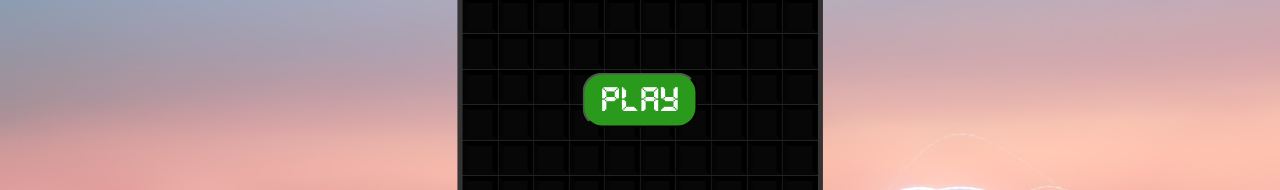
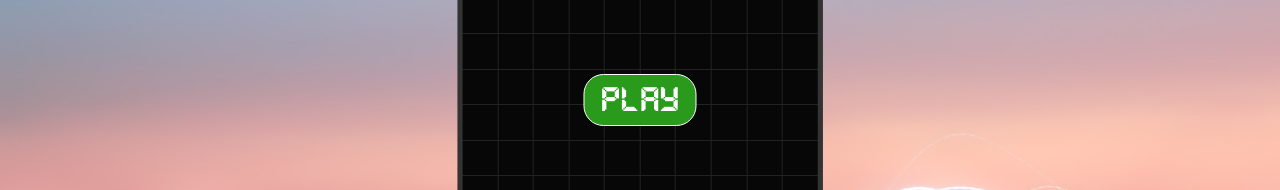
Before and after one commit to jentgelmeier/react-tetris, a React (Create React App) app: page / in a window 1280 px wide. Shown: the part 260-450 px from the top of the page. Built offline with nearby package versions, Linux system fonts and the light colour scheme.

Commit message:
add droptime, collision detection, rotate move, line clear, new gameOver logic, game status info

```diff
--- a/src/components/Cell.js
+++ b/src/components/Cell.js
@@ -7,8 +7,7 @@ function Cell({ type }) {
       style={{
         aspectRatio: 1,
         background: `rgba(${TETROMINOS[type].color}, 0.8)`,
-        // border: !type ? '0px solid' : '4px solid',
-        border: '5px solid',
+        border: !type ? '0px solid' : '4px solid',
         borderBottomColor: `rgba(${TETROMINOS[type].color}, 0.1)`,
         borderTopColor: `rgba(${TETROMINOS[type].color}, 1)`,
         borderRightColor: `rgba(${TETROMINOS[type].color}, 1)`,
--- a/src/components/Display.js
+++ b/src/components/Display.js
@@ -9,6 +9,7 @@ function Display({ text, gameOver = false }) {
         borderRadius: "10px",
         color: gameOver ? "red" : "#999999",
         fontSize: "0.8rem",
+        whiteSpace: "nowrap",
       }}
     >
       {text}
--- a/src/components/PlayButton.js
+++ b/src/components/PlayButton.js
@@ -2,23 +2,27 @@ import React from "react";
 
 function PlayButton({ text, show, onClick }) {
   return (
-    <button className="fs-3 px-3 pt-2"
+    <button
+      className="btn fs-3 px-3"
       type="button"
       onClick={onClick}
       style={{
         background: "#2a9a1c",
-        display: show ? '' : 'none',
-        color: 'white',
-        position: 'absolute',
-        top: '45%',
-        left: '50%',
-        transform: 'translate(-50%, -50%)',
-        borderRadius: '20px',
+        display: show ? "" : "none",
+        color: "white",
+        position: "absolute",
+        top: "45%",
+        left: "50%",
+        transform: "translate(-50%, -50%)",
+        borderRadius: "20px",
+        border: "1px solid white",
+        paddingBottom: "0px",
+        paddingTop: "8px",
       }}
     >
       {text}
     </button>
-    );
+  );
 }
 
 export default PlayButton;
--- a/src/components/Tetris.js
+++ b/src/components/Tetris.js
@@ -1,65 +1,83 @@
-import React, { useEffect, useState } from "react";
+import React, { useRef, useState } from "react";
 
 // Components
 import Stage from "./Stage";
 // import Window from "./Window";
 import Display from "./Display";
+import PlayButton from "./PlayButton";
 
 // utils
-import { createStage } from "../utils/gameHelper";
+import { checkCollision, createStage } from "../utils/gameHelper";
+
+// custom hooks
 import { useGameStatus } from "../hooks/useGameStatus";
-import PlayButton from "./PlayButton";
-import usePlayer from "../hooks/usePlayer";
-import useStage from "../hooks/useStage";
+import { usePlayer } from "../hooks/usePlayer";
+import { useStage } from "../hooks/useStage";
+import { useInterval } from "../hooks/useInterval";
 
 function Tetris() {
   const [gameOver, setGameOver] = useState(false);
   const [showPlayButton, setShowPlayButton] = useState(true);
-  const [dropTime, setDropTime] = useState(0);
+  const [dropTime, setDropTime] = useState(null);
+  const ref = useRef(null);
 
-  const [player, resetPlayer, updatePlayerPosition] = usePlayer();
-  const [stage, setStage, linesCleared] = useStage(player, resetPlayer);
-  const [score, setScore, lines, setLines, level, setLevel] = useGameStatus(linesCleared);
+  function endGame() {
+    setGameOver(true);
+    setDropTime(null);
+  }
 
-  useEffect(() => {
-    window.addEventListener("keydown", move);
+  const [player, updatePlayerPosition, resetPlayer, rotatePlayer, resetOccurred, setResetOccurred] = usePlayer();
+  const [stage, setStage, linesCleared] = useStage(player, resetPlayer, resetOccurred, setResetOccurred, endGame);
+  const [score, setScore, lines, setLines, level, setLevel] =
+    useGameStatus(linesCleared);
 
-    return () => {
-      window.removeEventListener("keydown", move);
-    };
-  }, []);
+  const levelForDropCalc = level < 30 ? level : 30;
+  const dropSpeed = 1000 - (levelForDropCalc - 1) * 22;
+
+  function movePlayer(direction) {
+    if (!checkCollision(player, stage, { x: direction })) {
+      updatePlayerPosition({ x: direction });
+    }
+  }
 
   function startGame() {
     setShowPlayButton(false);
     setGameOver(false);
-    setStage(createStage())
-    // start droptime
+    setStage(createStage());
     resetPlayer();
+    setScore(0);
+    setLines(0);
+    setLevel(1);
+    setDropTime(dropSpeed);
+    ref.current.focus();
   }
 
-  function movePlayer(direction) {
-    //check for collision then updatePlayerPosition()
-    updatePlayerPosition({ x: direction });
+  function drop() {
+    if (!checkCollision(player, stage, { y: 1 })) {
+      updatePlayerPosition({ y: 1 });
+    } else {
+      updatePlayerPosition({ collided: true });
     }
+  }
+
   function dropPlayer() {
-    // check for collision
+    setDropTime(null);
     drop();
   }
-  function drop() {
-    updatePlayerPosition({ y: 1 })
-  }
+
   function move({ keyCode }) {
     // console.log(keyCode);
+    if (!gameOver) {
       switch (keyCode) {
         case 37:
           movePlayer(-1);
           break;
-      // case 38:
-      //   rotate(1);
-      //   break;
-      // case 90:
-      //   rotate(-1);
-      //   break;
+        case 38:
+          rotatePlayer(stage, 1);
+          break;
+        case 90:
+          rotatePlayer(stage, -1);
+          break;
         case 39:
           movePlayer(1);
           break;
@@ -68,8 +86,43 @@ function Tetris() {
           break;
       }
     }
+  }
+
+  useInterval(() => {
+    drop();
+  }, dropTime);
+
+  function handleKeyUp({ keyCode }) {
+    if (keyCode === 40) {
+      setDropTime(dropSpeed);
+    }
+  }
+
+  // discarded attempts to use eventListeners for control input
+  // useEffect(() => {
+  //   function handleKeyUp({ keyCode }) {
+  //     if (keyCode === 40) {
+  //       setDropTime(1000);
+  //     }
+  //   }
+
+  //   window.addEventListener("keydown", move);
+  //   window.addEventListener("keyup", handleKeyUp);
+
+  //   return () => {
+  //     window.removeEventListener("keydown", move);
+  //     window.removeEventListener("keyup", handleKeyUp);
+  //   };
+  // }, []);
 
   return (
+    <div
+      className="tetris-wrapper"
+      ref={ref}
+      tabIndex="0"
+      onKeyDown={(e) => move(e)}
+      onKeyUp={(e) => handleKeyUp(e)}
+    >
       <div className="tetris-container">
         <aside className="aside">
           {/* <Window title="Hold" /> */}
@@ -85,9 +138,10 @@ function Tetris() {
 
         <PlayButton
           text={gameOver ? "Play Again" : "Play"}
-        show={showPlayButton}
+          show={gameOver ? true : showPlayButton}
           onClick={startGame}
         />
+      </div>
     </div>
   );
 }
--- a/src/hooks/usePlayer.js
+++ b/src/hooks/usePlayer.js
@@ -1,33 +1,72 @@
 import { useCallback, useState } from "react";
 import { TETROMINOS, randomTetromino } from "../utils/tetrominos";
-import { STAGE_WIDTH } from "../utils/gameHelper";
+import { checkCollision } from "../utils/gameHelper";
 
-function usePlayer() {
+export function usePlayer() {
   const [player, setPlayer] = useState({
     pos: { x: 0, y: 0 },
     tetromino: TETROMINOS[0].shape,
     collided: false,
   });
+  const [resetOccurred, setResetOccurred] = useState(false);
+
+  function rotate(tetromino, direction) {
+    for (let y = 0; y < tetromino.length; y++) {
+      for (let x = 0; x < tetromino[0].length; x++) {
+        tetromino[y][x] = player.tetromino[x][y];
+      }
+    }
+
+    if (direction > 0) {
+      tetromino.forEach((row) => row.reverse());
+      return tetromino;
+    }
+    return tetromino.reverse();
+  }
+
+  function rotatePlayer(stage, direction) {
+    const clonedPlayer = JSON.parse(JSON.stringify(player));
+    rotate(clonedPlayer.tetromino, direction);
+    if (!checkCollision(clonedPlayer, stage, {})) {
+      setPlayer(clonedPlayer);
+    } else {
+      let offset = 1;
+      while (offset <= clonedPlayer.tetromino.length) {
+        clonedPlayer.pos.x = clonedPlayer.pos.x + offset;
+        if (!checkCollision(clonedPlayer, stage, {})) {
+          setPlayer(clonedPlayer);
+          break;
+        }
+        clonedPlayer.pos.x = player.pos.x;
+        clonedPlayer.pos.x = clonedPlayer.pos.x - offset;
+        if (!checkCollision(clonedPlayer, stage, {})) {
+          setPlayer(clonedPlayer);
+          break;
+        }
+        clonedPlayer.pos.x = player.pos.x;
+        offset++;
+      }
+    }
+  }
+
+  function updatePlayerPosition({ x = 0, y = 0, collided = false }) {
+    setPlayer((prev) => ({
+      ...prev,
+      pos: { x: (prev.pos.x += x), y: (prev.pos.y += y) },
+      collided,
+    }));
+  }
 
   const resetPlayer = useCallback(() => {
     const [tetromino, type] = randomTetromino();
+    setResetOccurred(true);
 
     setPlayer({
-      pos: { x: type === "O" ? 4 : 3, y: type === "I" ? -2 : 0 },
+      pos: { x: type === "O" ? 4 : 3, y: type === "I" ? -1 : 0 },
       tetromino: tetromino.shape,
       collided: false,
     });
   }, []);
 
-  function updatePlayerPosition({ x: moveX = 0, y: moveY = 0 }) {
-    setPlayer((prev) => ({
-      ...prev,
-      pos: { x: prev.pos.x + moveX, y: prev.pos.y + moveY },
-    }));
-  }
-  console.log('player', player);
-
-  return [player, resetPlayer, updatePlayerPosition];
+  return [player, updatePlayerPosition, resetPlayer, rotatePlayer, resetOccurred, setResetOccurred];
 }
-
-export default usePlayer;
--- a/src/hooks/useStage.js
+++ b/src/hooks/useStage.js
@@ -1,7 +1,7 @@
 import React, { useEffect, useState } from "react";
 import { STAGE_WIDTH, createStage } from "../utils/gameHelper";
 
-function useStage(player, resetPlayer) {
+export function useStage(player = {}, resetPlayer, resetOccurred, setResetOccurred, endGame) {
   const [stage, setStage] = useState(createStage());
   const [linesCleared, setLinesCleared] = useState(0);
 
@@ -30,6 +30,13 @@ function useStage(player, resetPlayer) {
         player.tetromino.forEach((row, y) =>
           row.forEach((cell, x) => {
             if (cell !== 0) {
+              if (resetOccurred) {
+                if (prevStage[y + player.pos.y][x + player.pos.x][0] !== 0) {
+                  endGame();
+                  return;
+                }
+                setResetOccurred(false);
+              }
               newStage[y + player.pos.y][x + player.pos.x] = [
                 cell,
                 player.collided ? "merged" : "clear",
@@ -39,7 +46,6 @@ function useStage(player, resetPlayer) {
         );
 
       if (player.collided) {
-        resetPlayer();
         return clearLines(newStage);
       }
 
@@ -47,9 +53,8 @@ function useStage(player, resetPlayer) {
     }
 
     setStage((prev) => updateStage(prev));
-  }, [player, resetPlayer]);
+    if (player.collided) resetPlayer();
+  }, [player]);
 
   return [stage, setStage, linesCleared];
 }
-
-export default useStage;
--- a/src/index.css
+++ b/src/index.css
@@ -18,6 +18,12 @@ body {
 @font-face {
   font-family: 'Pixel';
   src: url('font/Pixel-LCD-7.woff') format('woff');
+}
+
+.tetris-wrapper {
+  height: 100vh;
+  width: 100vw;
+  overflow: hidden;
 }
 
 .tetris-container {
--- a/src/utils/gameHelper.js
+++ b/src/utils/gameHelper.js
@@ -6,3 +6,21 @@ export function createStage() {
     new Array(STAGE_WIDTH).fill([0, "clear"])
   );
 }
+
+export function checkCollision(player, stage, { x: moveX = 0, y: moveY = 0 }) {
+  for (let y = 0; y < player.tetromino.length; y++) {
+    for (let x = 0; x < player.tetromino[0].length; x++) {
+      if (player.tetromino[y][x] !== 0) {
+        if (
+          // check if move goes out of top/bottom, goes out of sides, or collides with other blocks
+          !stage[y + player.pos.y + moveY] ||
+          !stage[y + player.pos.y + moveY][x + player.pos.x + moveX] ||
+          stage[y + player.pos.y + moveY][x + player.pos.x + moveX][1] !==
+            "clear"
+        ) {
+          return true;
+        }
+      }
+    }
+  }
+}
--- a/src/utils/tetrominos.js
+++ b/src/utils/tetrominos.js
@@ -3,8 +3,8 @@ export const TETROMINOS = {
   I: {
     shape: [
       [0, 0, 0, 0],
+      ["I", "I", "I", "I"],
       [0, 0, 0, 0],
-      ["I", "I", "I", "I"],
       [0, 0, 0, 0],
     ],
     color: "80, 227, 230",
```
Also changed, not shown: src/App.js (+3 -5 lines), src/hooks/useGameStatus.js (+16 -1 lines). Lines whose indentation alone changed are shown as unchanged.
